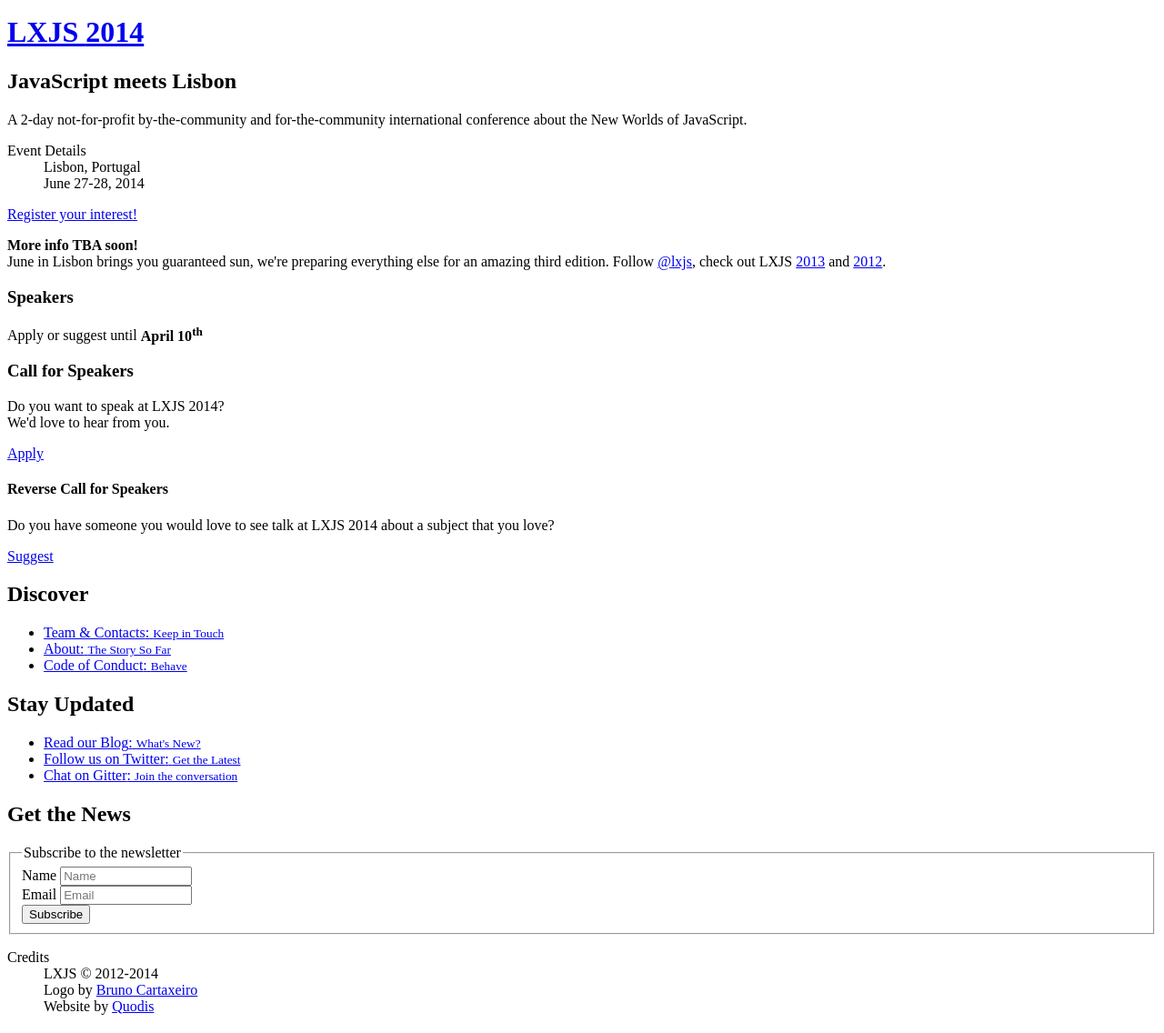
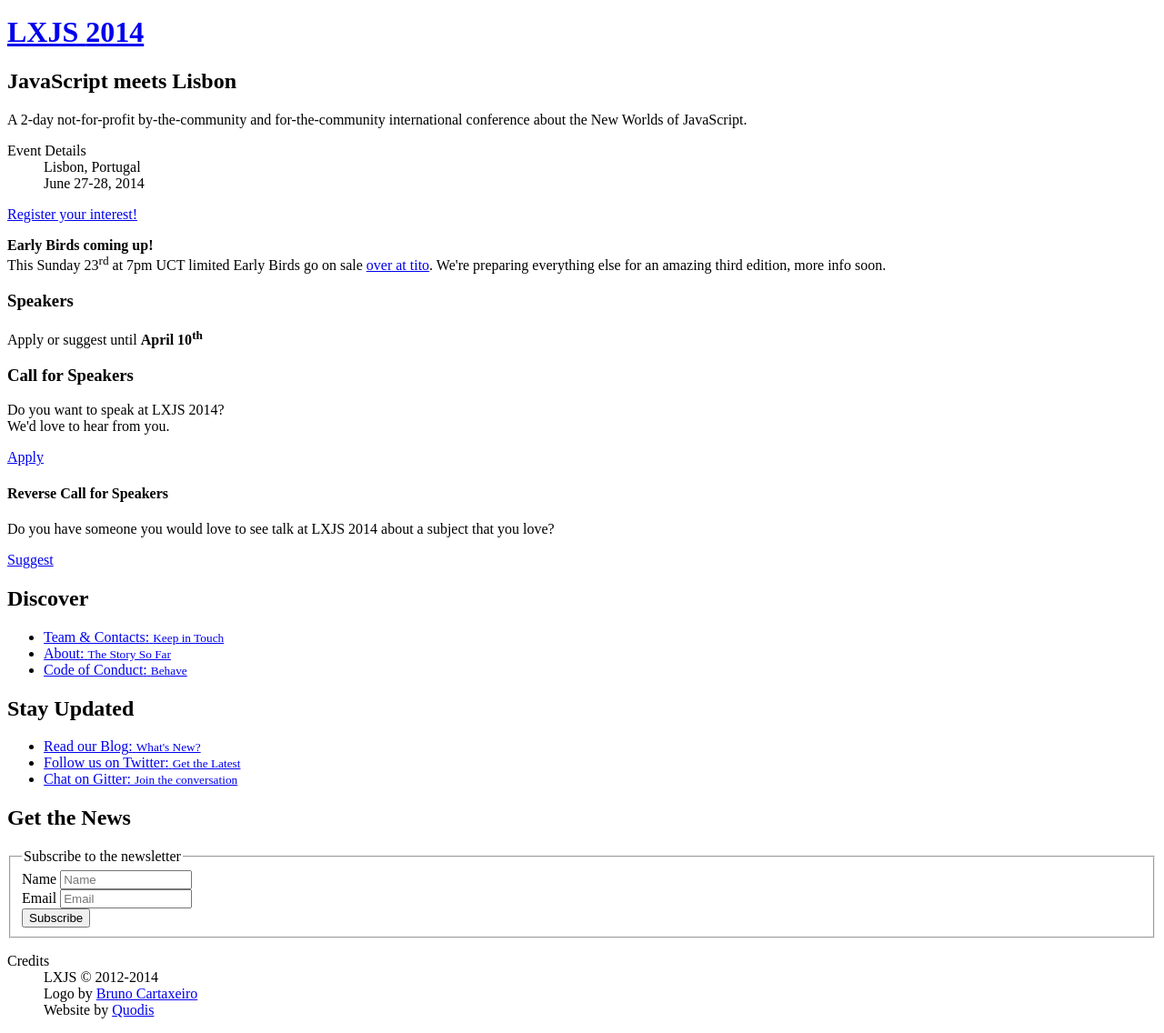
Before and after one commit to LXJS/lxjs-site-2014, a Jekyll site: the page built from src/index.html, in a window 1280 px wide, cut to the strip 112-1248 px from the top of the page. Shown: the whole strip at 91% size. Built offline with Jekyll 4.4.1, drawn with Linux system fonts in a browser that asks for light colours; nearby versions of some CDN libraries; Markdown is read by kramdown in place of the engine named in the settings.

Commit message:
Announcing EB date

```diff
--- a/src/index.html
+++ b/src/index.html
@@ -22,7 +22,8 @@
 	<div id="highlights">
 		<div class="highlights-body">
 			<div class="highlights-box">
-				<p class="featured"><strong>More info TBA soon!</strong><br>June in Lisbon brings you guaranteed sun, we're preparing everything else for an amazing third edition. Follow <a href="https://twitter.com/lxjs" target="_blank">@lxjs</a>, check out LXJS <a href="http://2013.lxjs.org">2013</a> and <a href="http://2012.lxjs.org">2012</a>.</p>
+				<p class="featured"><strong>Early Birds coming up!</strong><br>
+					This Sunday 23<sup>rd</sup> at 7pm UCT limited Early Birds go on sale <a href="https://ti.to/lxjs/2014/">over at tito</a>. We're preparing everything else for an amazing third edition, more info soon.</p>
 			</div>
 		</div>
 	</div>
```
